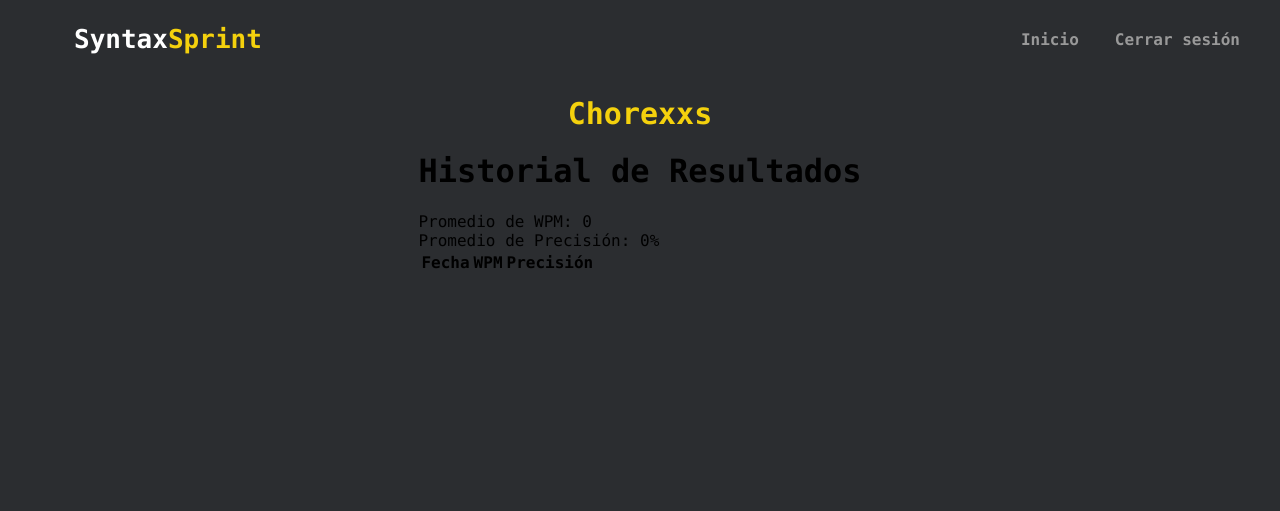
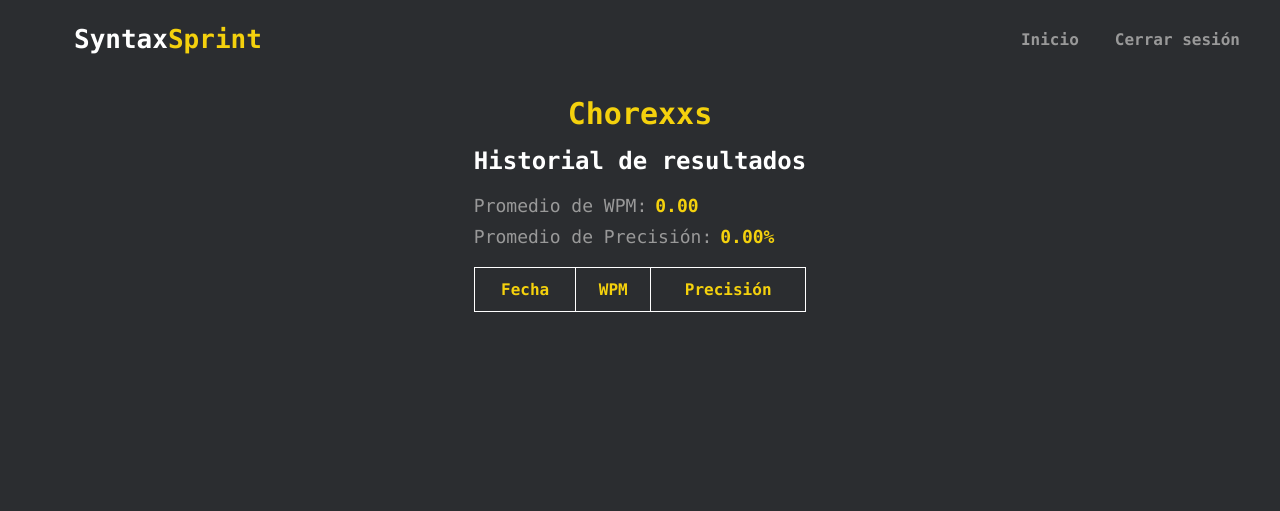
Before and after one commit to Chorexxs/SyntaxSprint, a Django app: page /profile in a window 1280 px wide. Shown: the top 511 px of the page. Run offline with Django 5.2, Linux system fonts and the light colour scheme; a user stored in the database is signed in; data comes from the database, SQL or seed files in the repository; both versions use the stored data as it was after the commit; lists and menus that the app fills with data are empty.

Commit message:
trabajando en la tabla de resultados de tests

```diff
--- a/syntax_sprint/static/css/styles.css
+++ b/syntax_sprint/static/css/styles.css
@@ -17,7 +17,7 @@
   body {
     background: var(--black);
     font-family: Menlo, monospace;
-    display: grid;
+    display: flex;
     flex-direction: column;
     padding: 32px;
     justify-content: center;
@@ -393,3 +393,49 @@ footer {
 .profile-page .navbar span {
   display: none;
 }
+
+
+.historial {
+  text-align: center;
+  font-size: 24px;
+  margin-bottom: 20px;
+  color: var(--white);
+}
+
+.promedio {
+  font-size: 18px;
+  margin: 10px 0;
+  text-align: center;
+  color: var(--gray);
+}
+
+.promedio-valor {
+  color: var(--yellow);
+  font-weight: bold;
+}
+
+.tabla {
+  width: 100%;
+  border-collapse: collapse;
+  margin: 20px 0;
+}
+
+.tabla th,
+.tabla td {
+  padding: 12px;
+  border: 1px solid var(--white);
+  text-align: center;
+}
+
+.tabla th {
+  background-color: var(--black);
+  color: var(--yellow);
+}
+
+.tabla td {
+  color: var(--gray);
+}
+
+.tabla td:first-child {
+  text-align: left;
+}
--- a/syntax_sprint/templates/profile.html
+++ b/syntax_sprint/templates/profile.html
@@ -52,11 +52,17 @@
       <div>
         <span class="text"> {{ user.username }} </span>
 
-        <h1>Historial de Resultados</h1>
-        <p>Promedio de WPM: {{ avg_wpm }}</p>
-        <p>Promedio de Precisión: {{ avg_accuracy }}%</p>
+        <h1 class="historial">Historial de resultados</h1>
+        <p class="promedio">
+          Promedio de WPM:
+          <span class="promedio-valor">{{ avg_wpm|floatformat:2 }}</span>
+        </p>
+        <p class="promedio">
+          Promedio de Precisión:
+          <span class="promedio-valor">{{ avg_accuracy|floatformat:2 }}%</span>
+        </p>
 
-        <table>
+        <table class="tabla">
           <thead>
             <tr>
               <th>Fecha</th>
```
Also changed, not shown: syntax_sprint/db.sqlite3.
